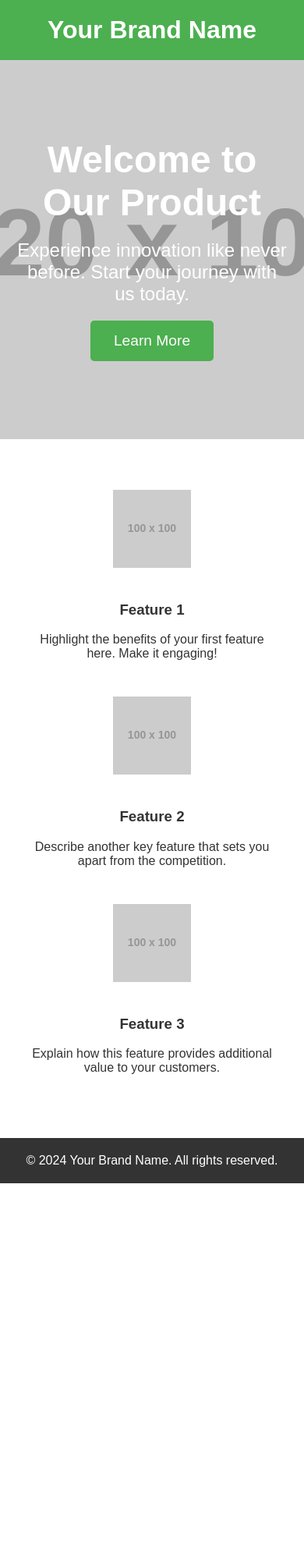
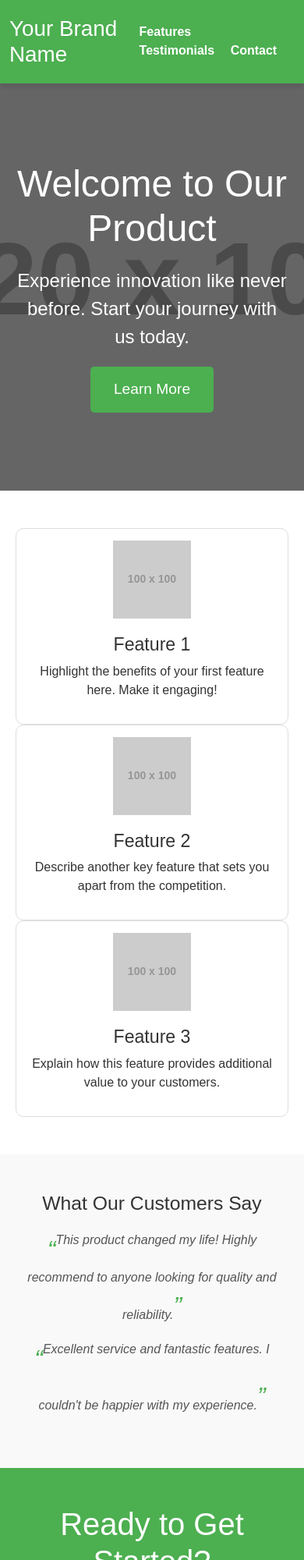
Before and after one commit to cascadeworks/cascadeportfolio, a plain HTML site: page index.html in a window 390 px wide. Shown: the top 2000 px of the page at 78% size. Before the commit the page ends 1517 px from the top, so only its background shows below. Drawn offline with nearby package versions, Linux system fonts and the light colour scheme; placeholder pictures from the web are drawn by us.

Commit message:
Update index.html

```diff
--- a/index.html
+++ b/index.html
@@ -3,25 +3,40 @@
 <head>
     <meta charset="UTF-8">
     <meta name="viewport" content="width=device-width, initial-scale=1.0">
-    <meta name="description" content="A sample landing page to showcase your product or service to customers">
-    <title>Sample Landing Page</title>
+    <meta name="description" content="A captivating landing page to showcase your product or service to customers">
+    <title>Enhanced Landing Page</title>
+    <link href="https://cdn.jsdelivr.net/npm/bootstrap@5.3.0-alpha1/dist/css/bootstrap.min.css" rel="stylesheet">
     <style>
         body {
             font-family: Arial, sans-serif;
             margin: 0;
             padding: 0;
             color: #333;
+            scroll-behavior: smooth;
         }
 
         header {
             background: #4CAF50;
             color: white;
-            text-align: center;
             padding: 20px 0;
+            position: sticky;
+            top: 0;
+            z-index: 1000;
+            box-shadow: 0 4px 6px rgba(0, 0, 0, 0.1);
         }
 
         header h1 {
             margin: 0;
+        }
+
+        nav a {
+            color: white;
+            text-decoration: none;
+            font-weight: bold;
+        }
+
+        nav a:hover {
+            text-decoration: underline;
         }
 
         .hero {
@@ -29,6 +44,22 @@
             color: white;
             text-align: center;
             padding: 100px 20px;
+            position: relative;
+        }
+
+        .hero::after {
+            content: '';
+            position: absolute;
+            top: 0;
+            left: 0;
+            width: 100%;
+            height: 100%;
+            background: rgba(0, 0, 0, 0.5);
+        }
+
+        .hero-content {
+            position: relative;
+            z-index: 1;
         }
 
         .hero h2 {
@@ -68,16 +99,76 @@
             box-sizing: border-box;
             padding: 15px;
             text-align: center;
-            transition: transform 0.3s;
+            transition: transform 0.3s, box-shadow 0.3s;
+            border: 1px solid #ddd;
+            border-radius: 10px;
+            background: #fff;
         }
 
         .feature:hover {
             transform: scale(1.05);
+            box-shadow: 0 4px 20px rgba(0, 0, 0, 0.2);
         }
 
         .feature img {
             max-width: 100px;
             margin-bottom: 20px;
+        }
+
+        .testimonials {
+            background: #f9f9f9;
+            padding: 50px 20px;
+            text-align: center;
+        }
+
+        .testimonial {
+            max-width: 600px;
+            margin: 20px auto;
+            font-style: italic;
+            color: #555;
+        }
+
+        .testimonial::before {
+            content: '\201C';
+            font-size: 2em;
+            vertical-align: top;
+            color: #4CAF50;
+        }
+
+        .testimonial::after {
+            content: '\201D';
+            font-size: 2em;
+            vertical-align: bottom;
+            color: #4CAF50;
+        }
+
+        .cta {
+            background: #4CAF50;
+            color: white;
+            text-align: center;
+            padding: 50px 20px;
+        }
+
+        .cta h2 {
+            font-size: 2.5em;
+            margin: 0 0 20px;
+        }
+
+        .cta a {
+            display: inline-block;
+            background: white;
+            color: #4CAF50;
+            padding: 15px 30px;
+            font-size: 1.2em;
+            text-decoration: none;
+            border-radius: 5px;
+            border: 2px solid white;
+        }
+
+        .cta a:hover {
+            background: transparent;
+            color: white;
+            border: 2px solid white;
         }
 
         footer {
@@ -102,35 +193,64 @@
         }
     </style>
     <script src="https://code.jquery.com/jquery-3.6.0.min.js"></script>
+    <script src="https://cdn.jsdelivr.net/npm/bootstrap@5.3.0-alpha1/dist/js/bootstrap.bundle.min.js"></script>
 </head>
 <body>
 
 <header>
+    <div class="container d-flex justify-content-between align-items-center">
         <h1>Your Brand Name</h1>
+        <nav>
+            <a href="#features" class="me-3">Features</a>
+            <a href="#testimonials" class="me-3">Testimonials</a>
+            <a href="#cta">Contact</a>
+        </nav>
+    </div>
 </header>
 
 <section class="hero">
+    <div class="hero-content">
         <h2>Welcome to Our Product</h2>
         <p>Experience innovation like never before. Start your journey with us today.</p>
         <a href="#features">Learn More</a>
+    </div>
 </section>
 
-<section id="features" class="features">
+<section id="features" class="features container py-5">
+    <div class="row">
+        <div class="col-md-4 text-center">
             <div class="feature">
                 <img src="https://via.placeholder.com/100" alt="Feature 1">
                 <h3>Feature 1</h3>
                 <p>Highlight the benefits of your first feature here. Make it engaging!</p>
             </div>
+        </div>
+        <div class="col-md-4 text-center">
             <div class="feature">
                 <img src="https://via.placeholder.com/100" alt="Feature 2">
                 <h3>Feature 2</h3>
                 <p>Describe another key feature that sets you apart from the competition.</p>
             </div>
+        </div>
+        <div class="col-md-4 text-center">
             <div class="feature">
                 <img src="https://via.placeholder.com/100" alt="Feature 3">
                 <h3>Feature 3</h3>
                 <p>Explain how this feature provides additional value to your customers.</p>
             </div>
+        </div>
+    </div>
+</section>
+
+<section id="testimonials" class="testimonials py-5">
+    <h2>What Our Customers Say</h2>
+    <p class="testimonial">This product changed my life! Highly recommend to anyone looking for quality and reliability.</p>
+    <p class="testimonial">Excellent service and fantastic features. I couldn't be happier with my experience.</p>
+</section>
+
+<section id="cta" class="cta py-5">
+    <h2>Ready to Get Started?</h2>
+    <a href="#">Contact Us Now</a>
 </section>
 
 <footer>
@@ -139,19 +259,25 @@
 
 <script>
     $(document).ready(function() {
-        // Smooth scroll to features section
-        $(".hero a").on("click", function(event) {
+        // Smooth scroll for navigation links
+        $('nav a').on('click', function(event) {
             event.preventDefault();
+            const target = $(this).attr('href');
             $('html, body').animate({
-                scrollTop: $("#features").offset().top
+                scrollTop: $(target).offset().top
             }, 1000);
         });
 
-        // Add animation to features on hover
-        $(".feature").hover(function() {
-            $(this).css("background-color", "#f9f9f9");
-        }, function() {
-            $(this).css("background-color", "");
+        // Highlight navigation links on scroll
+        $(window).on('scroll', function() {
+            const scrollPosition = $(document).scrollTop();
+            $('nav a').each(function() {
+                const target = $(this).attr('href');
+                if ($(target).position().top <= scrollPosition + 50) {
+                    $('nav a').removeClass('active');
+                    $(this).addClass('active');
+                }
+            });
         });
     });
 </script>
```
Lines whose indentation alone changed are shown as unchanged.
